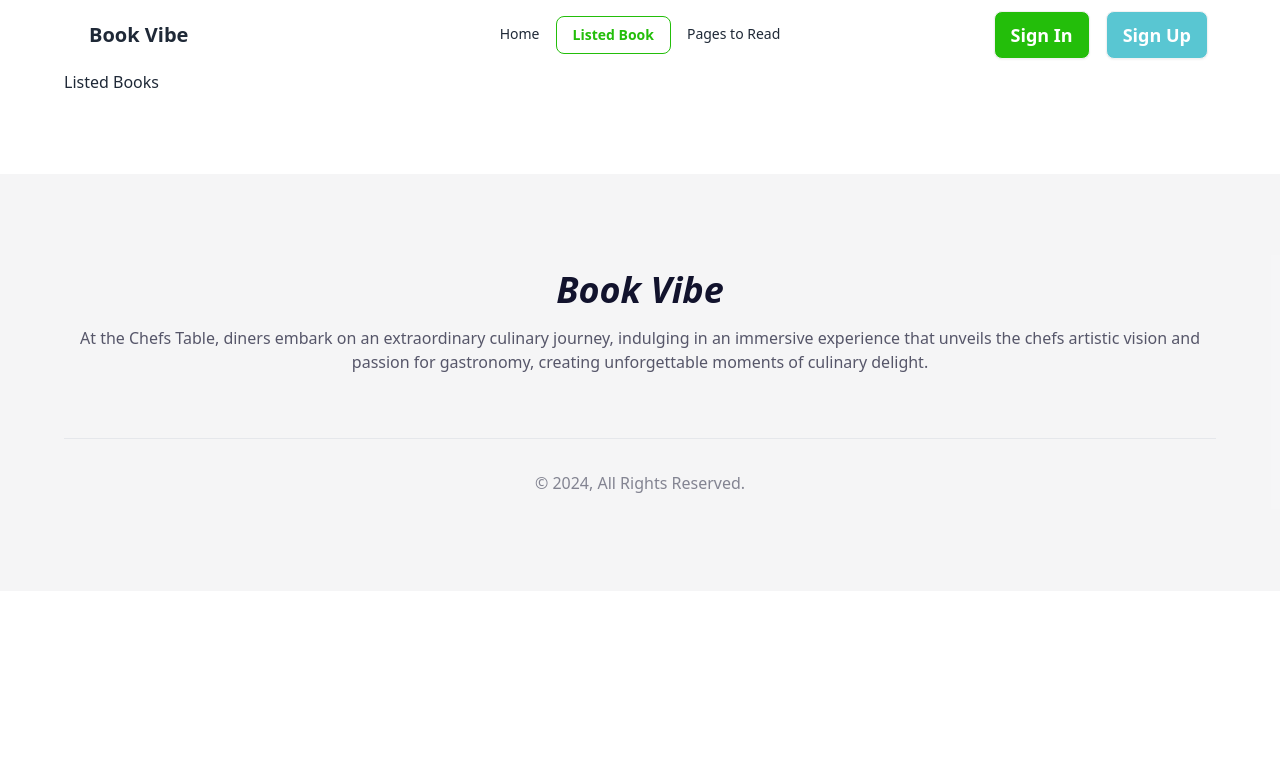
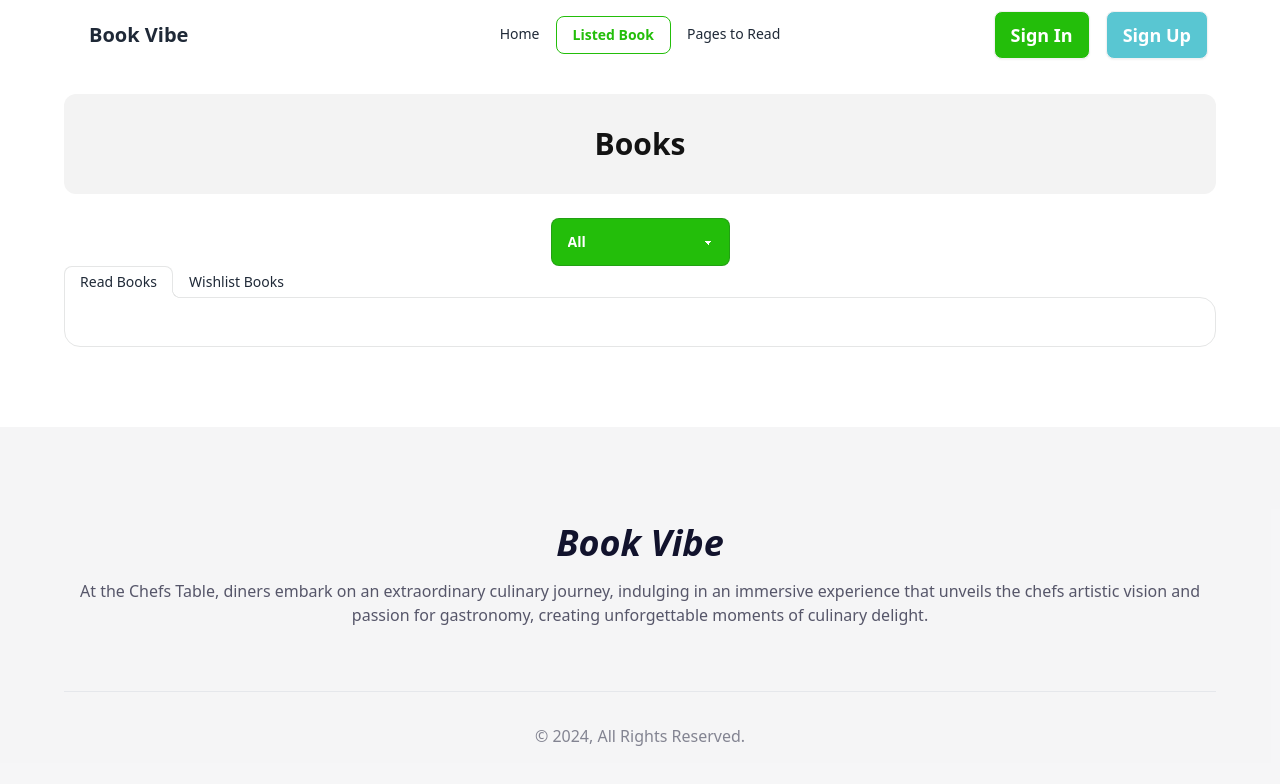
Before and after one commit to Abrarulctg/book-vibe, a React (Vite) app: page /listed-books in a window 1280 px wide. Shown: the top 784 px of the page. Built offline with nearby package versions, Linux system fonts and the light colour scheme.

Commit message:
fatched data from localStorage to display book data on read list and wishlish

```diff
--- a/src/components/Banner/Banner.jsx
+++ b/src/components/Banner/Banner.jsx
@@ -1,3 +1,4 @@
+import { Link } from 'react-router-dom';
 import bannerImg from '../../assets/pngwing 1.png';
 
 const Banner = () => {
@@ -6,7 +7,7 @@ const Banner = () => {
             <div className='flex flex-col lg:flex-row md:flex-row px-[120px] py-[80px] items-center bg-[#1313130d] rounded-xl my-8'>
                 <div className='w-full lg:w-8/12'>
                     <h1 className="text-[56px] font-bold mb-12">Books to freshen up your bookshelf</h1>
-                    <button className="btn rounded bg-[#23BE0A] text-white font-bold">View The List</button>
+                    <Link to='/listed-books'><button className="btn rounded bg-[#23BE0A] text-white font-bold">View The List</button></Link>
                 </div>
                 <div className='w-full lg:w-4/12'>
                     <img className='border-2 border-gray-300 border-dashed' src={bannerImg} alt="" />
--- a/src/components/BookDetails/BookDetails.jsx
+++ b/src/components/BookDetails/BookDetails.jsx
@@ -80,7 +80,7 @@ const BookDetails = () => {
     }
 
     const handleAddToWishlist = (bookId) => {
-        console.log('btn clicked', bookId)
+        // console.log('btn clicked', bookId)
         const bookIdInt = parseInt(bookId);
         const storedBookId = getStoredBooks(bookIdInt)
         // console.log(storedBookId);
--- a/src/components/Books/Books.jsx
+++ b/src/components/Books/Books.jsx
@@ -15,7 +15,6 @@ const Books = () => {
         <div>
             <h1 className="text-[#131313] text-4xl font-bold text-center mb-10">Books</h1>
             <div>
-                <h1>Book : {books.length}</h1>
                 <div className="grid lg:grid-cols-3 gap-4">
                     {
                         books.map((book, idx) => <Book
--- /dev/null
+++ b/src/components/ListedBookSingle/ListedBookSingle.jsx
@@ -0,0 +1,12 @@
+
+const ListedBookSingle = ({ book }) => {
+
+    const { image, bookName, author, category, rating, tags, review, totalPages, publisher, yearOfPublishing } = book;
+    return (
+        <div>
+            <h1>ListedBook Single</h1>
+        </div>
+    );
+};
+
+export default ListedBookSingle;
--- a/src/components/ListedBooks/ListedBooks.jsx
+++ b/src/components/ListedBooks/ListedBooks.jsx
@@ -1,9 +1,78 @@
+import { useLoaderData } from "react-router-dom";
+import { getStoredBooks, getWishListedBooks } from "../utility/LocalStorage";
+import { useState } from "react";
+import ListedBookSingle from "../ListedBookSingle/ListedBookSingle";
 
 
 const ListedBooks = () => {
+    // const [readListedBook, setReadListedBook] = useState([]);
+    const books = useLoaderData();
+
+    const readListBookId = getStoredBooks();
+    const wishlistedBooksId = getWishListedBooks();
+
+    // console.log("wish listed Book:", wishlistedBooksId, "read listed Book:", readListBookId);
+
+    // Read List Books
+    const readListedBooks = [];
+    for (const book of books) {
+        // console.log(book)
+        for (const id of readListBookId) {
+            if (id === book.bookId) {
+                readListedBooks.push(book);
+            }
+        }
+    }
+    console.log(readListedBooks)
+
+    // Wishlisted Books
+    const wishListedBooks = [];
+    for (const book of books) {
+        // console.log(book)
+        for (const id of wishlistedBooksId) {
+            if (id === book.bookId) {
+                wishListedBooks.push(book);
+            }
+        }
+    }
+    console.log(wishListedBooks)
+
+
     return (
         <div>
-            <h1>Listed Books</h1>
+            <div className="bg-[#1313130d] py-8 text-center rounded-xl my-6">
+                <h1 className="text-3xl font-bold text-[#131313]">Books</h1>
+            </div>
+            <div className="text-center">
+                {/* <button>Sort By</button> */}
+                <select className="select select-bordered bg-[#23BE0A] text-white font-semibold">
+                    <option className="bg-white text-black" selected>All</option>
+                    <option className="bg-white text-black">Rating</option>
+                    <option className="bg-white text-black">Number of Pages</option>
+                    <option className="bg-white text-black">Published Year</option>
+
+                </select>
+            </div>
+
+            {/* Listed Book */}
+            <div role="tablist" className="tabs tabs-lifted">
+
+                <input type="radio" name="my_tabs_2" role="tab" className="tab" aria-label="Read Books" checked />
+                <div role="tabpanel" className="tab-content bg-base-100 border-base-300 rounded-box p-6">
+                    {
+                        readListedBooks.map((book, idx) => <ListedBookSingle book={book} key={idx}></ListedBookSingle>)
+                    }
+
+                </div>
+
+                <input type="radio" name="my_tabs_2" role="tab" className="tab" aria-label="Wishlist Books" />
+                <div role="tabpanel" className="tab-content bg-base-100 border-base-300 rounded-box p-6">
+                    {
+                        wishListedBooks.map((book, idx) => <ListedBookSingle book={book} key={idx}></ListedBookSingle>)
+                    }
+                </div>
+
+            </div>
         </div>
     );
 };
--- a/src/main.jsx
+++ b/src/main.jsx
@@ -28,7 +28,8 @@ const router = createBrowserRouter([
       },
       {
         path: '/listed-books',
-        element: <ListedBooks></ListedBooks>
+        element: <ListedBooks></ListedBooks>,
+        loader: () => fetch('/book-data.json'),
       },
       {
         path: '/page-to-read',
```
